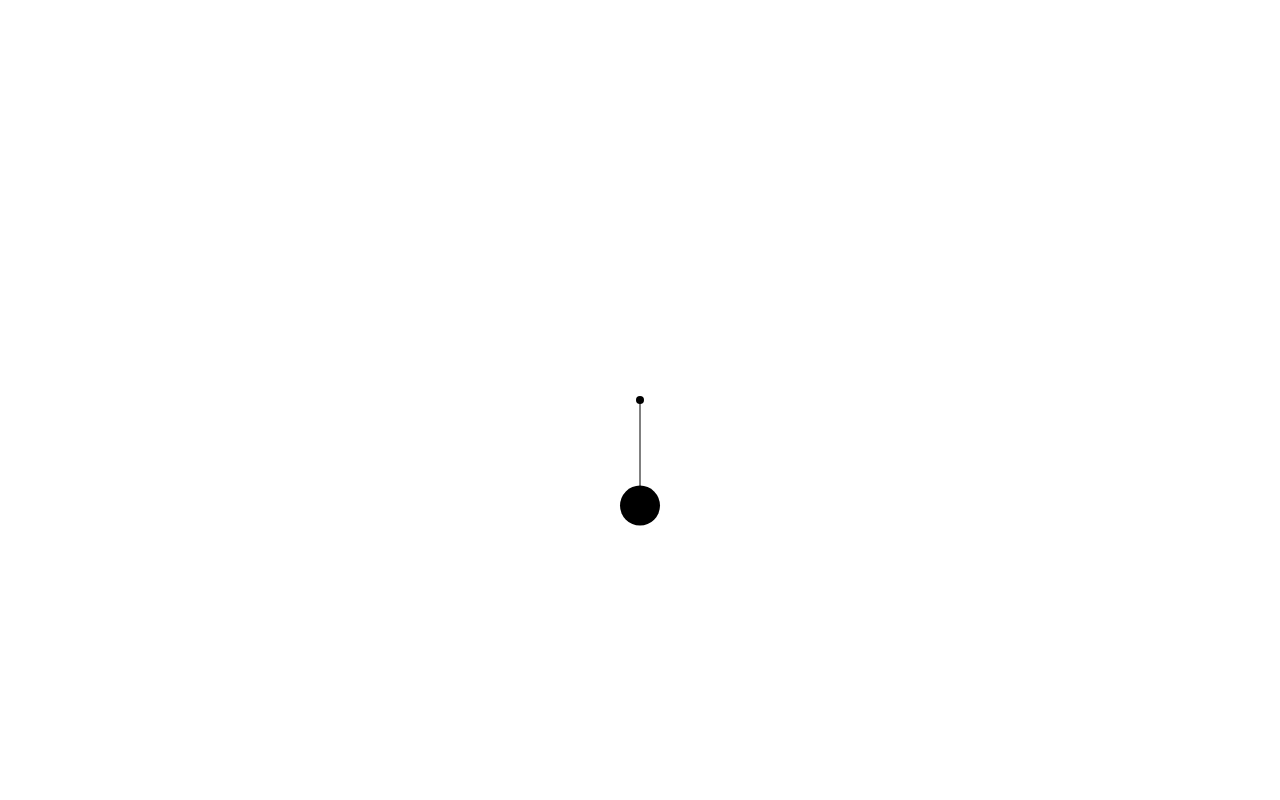
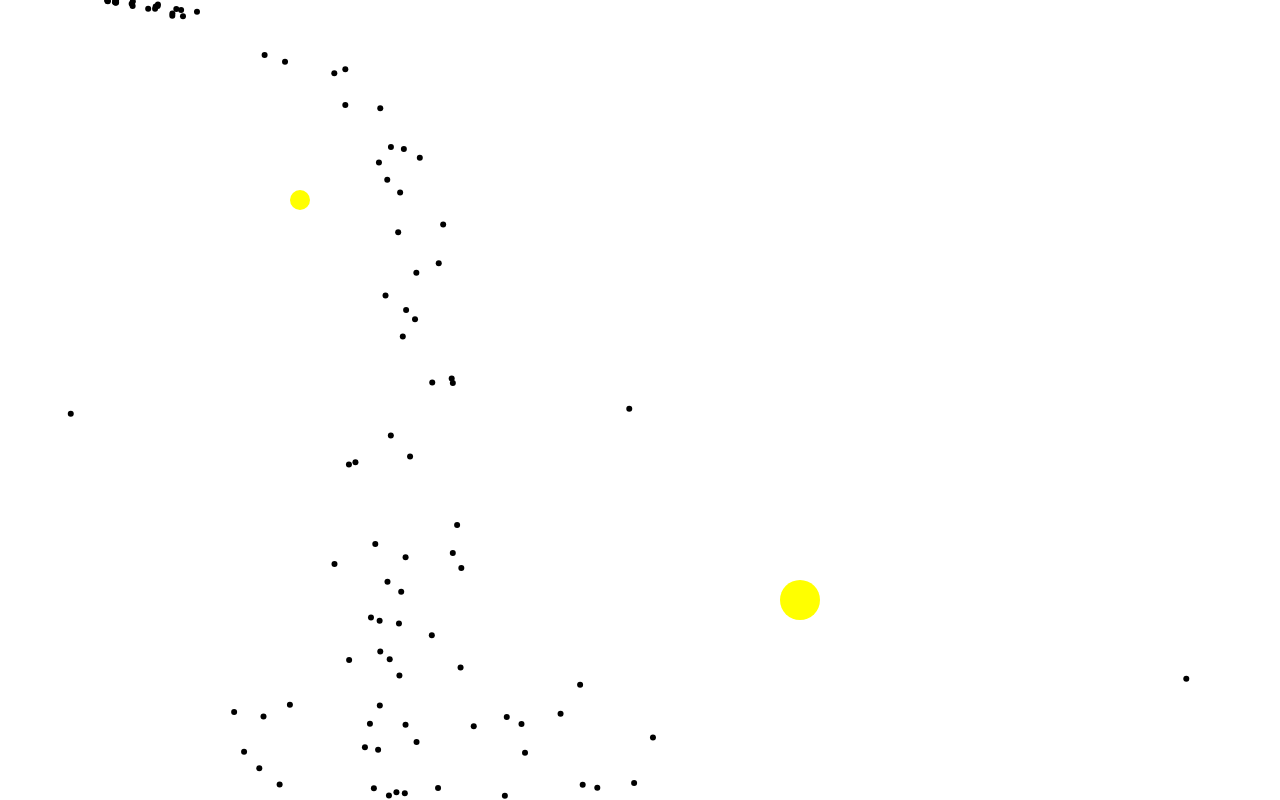
Before and after one commit to yprodev/coding-math, a plain HTML site: page common/index.html in a window 1280 px wide. Drawn offline with Linux system fonts and the light colour scheme.

Commit message:
Enhanced particle.js file with some more methods for multiple springs and gravitation.

```diff
--- a/common/index.html
+++ b/common/index.html
@@ -21,6 +21,7 @@
         <script type="text/javascript" src="particle.js"></script>
         <script type="text/javascript" src="utils.js"></script>
         <!-- <script type="text/javascript" src="orbit-test.js"></script> -->
-        <script type="text/javascript" src="spring-test.js"></script>
+        <!-- <script type="text/javascript" src="spring-test.js"></script> -->
+        <script type="text/javascript" src="multigravity-test.js"></script>
     </body>
 </html>
--- /dev/null
+++ b/common/multigravity-test.js
@@ -0,0 +1,69 @@
+window.onload = function() {
+	let canvas = document.getElementById('canvas'),
+		context = canvas.getContext('2d'),
+		width = canvas.width = window.innerWidth,
+		height = canvas.height = window.innerHeight,
+		sun1 = particle.create(300, 200, 0, 0),
+		sun2 = particle.create(800, 600, 0, 0),
+		emitter = {
+			x: 100,
+			y: 0
+		},
+		particles = [],
+		numParticles = 100;
+
+	sun1.mass = 10000;
+	sun1.radius = 10;
+	sun2.mass = 20000;
+	sun2.radius = 20;
+
+	for (let i = 0; i < numParticles; i++) {
+		let p = particle.create(
+			emitter.x,
+			emitter.y,
+			utils.randomRange(7, 8),
+			Math.PI / 2 + utils.randomRange(-0.1, 0.1)
+		);
+		p.addGravitation(sun1);
+		p.addGravitation(sun2);
+		p.radius = 3;
+		particles.push(p);
+	}
+
+	render();
+
+
+	function render() {
+		context.clearRect(0, 0, width, height);
+
+		draw(sun1, 'yellow');
+		draw(sun2, 'yellow');
+
+		for (let i = 0; i < numParticles; i++) {
+			let p = particles[i];
+			p.update();
+			draw(p, 'black');
+			if (
+				p.x > width
+				|| p.x < 0
+				|| p.y > height
+				|| p.y < 0
+				) {
+				p.x = emitter.x;
+				p.y = emitter.y;
+				p.setSpeed(utils.randomRange(7, 8));
+				p.setHeading(Math.PI / 2 * utils.randomRange(-0.1, 0.1));
+			}
+		}
+
+		requestAnimationFrame(render);
+	};
+
+	function draw(p, color) {
+		context.fillStyle = color;
+		context.beginPath();
+		context.arc(p.x, p.y, p.radius, 0, Math.PI * 2, false);
+		context.fill();
+	}
+
+};
--- a/common/particle.js
+++ b/common/particle.js
@@ -8,6 +8,8 @@ let particle = {
 	radius: 0,
 	bounce: -1,
 	friction: 1, // 1 means there is no friction
+	springs: null,
+	gravitations: null,
 
 	create: function(x, y, speed, direction, grav = 0) {
 		let obj = Object.create(this);
@@ -16,7 +18,61 @@ let particle = {
 		obj.vx = Math.cos(direction) * speed;
 		obj.vy = Math.sin(direction) * speed;
 		obj.gravity = grav || 0;
+		obj.springs = [];
+		obj.gravitations = [];
 		return obj;
+	},
+
+	addGravitation: function(p) {
+		this.removeGravitation(p);
+		this.gravitations.push(p);
+	},
+
+	removeGravitation: function(p) {
+		for (var i = 0; i < this.gravitations.length; i++) {
+			if (p === this.gravitations[i]) {
+				this.gravitations.splice(i, 1);
+				break;
+			}
+		}
+	},
+
+	addSpring: function(point, k, length = 0) {
+		this.removeSpring(point);
+		this.springs.push({
+			point,
+			k,
+			length
+		});
+	},
+
+	removeSpring: function(point) {
+		for (var i = 0; i < this.springs.length; i++) {
+			if (point === this.springs[i].point) {
+				this.springs.splice(i, 1);
+				break;
+			}
+		}
+	},
+
+	getSpeed: function() {
+		return Math.sqrt(this.vx * this.vx + this.vy * this.vy);
+	},
+
+	setSpeed: function(speed) {
+		let heading = this.getHeading();
+		this.vx = Math.cos(heading) * speed;
+		this.vy = Math.sin(heading) * speed;
+	},
+
+	getHeading: function() {
+		return Math.atan2(this.vy, this.vx);
+	},
+
+	setHeading: function(heading) {
+		let speed = this.getSpeed();
+		this.vx = Math.cos(heading) * speed;
+		this.vy = Math.sin(heading) * speed;
 	},
 
 	// Acceleration values separately - we don't use vectors any more
@@ -26,11 +82,26 @@ let particle = {
 	},
 
 	update: function() {
+		this.handleSprings();
+		this.handleGravitations();
 		this.vx *= this.friction;
 		this.vy *= this.friction;
 		this.vy += this.gravity;
 		this.x += this.vx;
 		this.y += this.vy;
+	},
+
+	handleGravitations: function() {
+		for (let i = 0; i < this.gravitations.length; i++) {
+			this.gravitateTo(this.gravitations[i]);
+		}
+	},
+
+	handleSprings: function() {
+		for (let i = 0; i < this.springs.length; i++) {
+			let spring = this.springs[i];
+			this.springTo(spring.point, spring.k, spring.length);
+		}
 	},
 
 	angleTo: function(particle2) {
@@ -78,5 +149,15 @@ let particle = {
 
 		this.vx += ax;
 		this.vy += ay;
+	},
+
+	springTo: function(point, k, length = 0) {
+		let dx = point.x - this.x,
+			dy = point.y - this.y,
+			distance = Math.sqrt(dx * dx + dy * dy),
+			springForce = (distance - length) * k;
+
+		this.vx += dx / distance * springForce;
+		this.vy += dy / distance * springForce;
 	}
 };
--- a/common/spring-test.js
+++ b/common/spring-test.js
@@ -7,6 +7,10 @@ window.onload = function() {
 		springPoint = {
 			x: width / 2,
 			y: height / 2
+		},
+		springPoint2 = {
+			x: utils.randomRange(0, width),
+			y: utils.randomRange(0, height)
 		},
 		weight = particle.create(
 			Math.random() * width,
@@ -20,6 +24,8 @@ window.onload = function() {
 
 	weight.radius = 20;
 	weight.friction = 0.9;
+	weight.addSpring(springPoint, k, springLength);
+	weight.addSpring(springPoint2, k, springLength);
 
 	document.body.addEventListener('mousemove', function(event) {
 		springPoint.x = event.clientX;
@@ -32,15 +38,6 @@ window.onload = function() {
 	function render() {
 		context.clearRect(0, 0, width, height);
 
-		let dx = springPoint.x - weight.x,
-			dy = springPoint.y - weight.y,
-			distance = Math.sqrt(dx * dx + dy * dy),
-			springForce = (distance - springLength) * k,
-			ax = dx / distance * springForce,
-			ay = dy / distance * springForce;
-
-		weight.vx += ax;
-		weight.vy += ay;
 
 		weight.update();
 
@@ -53,7 +50,8 @@ window.onload = function() {
 		context.fill();
 
 		context.beginPath()
-		context.moveTo(weight.x, weight.y)
+		context.moveTo(springPoint2.x, springPoint2.y)
+		context.lineTo(weight.x, weight.y)
 		context.lineTo(springPoint.x, springPoint.y);
 		context.stroke();
 
```
